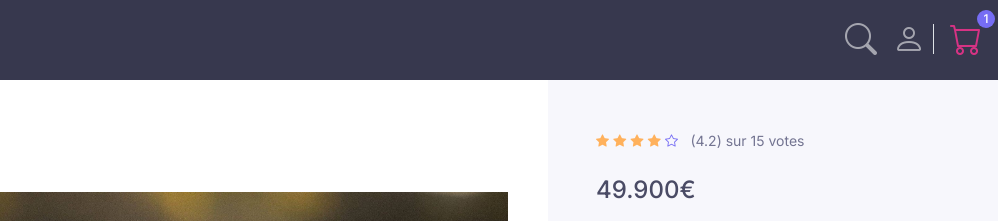
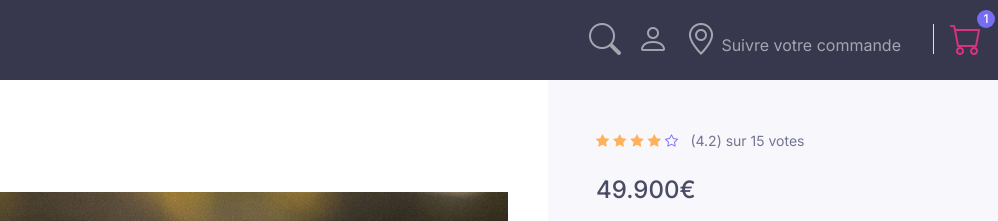
Before and after one commit to jeanmarcj/JeanMarcJuif_5_09022021, a website: page templates/shop-single.html in a window 1280 px wide. Shown: the top 221 px of the page, 282-1280 px from the left. Drawn offline with nearby package versions, Linux system fonts and the light colour scheme.

Commit message:
Feat. Add tracking order link on navigation for all templates.

```diff
--- a/templates/shop-single.html
+++ b/templates/shop-single.html
@@ -181,6 +181,10 @@
                     data-view="#modal-signin-view"
                 >
                   <i class="bi bi-person fs-2"></i>
+                </a>
+                <a class="nav-link me-4" href="order-tracking.html">
+                  <i class="bi bi-geo-alt fs-2"></i>
+                  Suivre votre commande
                 </a>
                 <div class="border-start me-2"></div>
                 <a  class="nav-link nav-bar-tool-icon-box"
```
Also changed, not shown: templates/checkout.html (+4 -0 lines).
